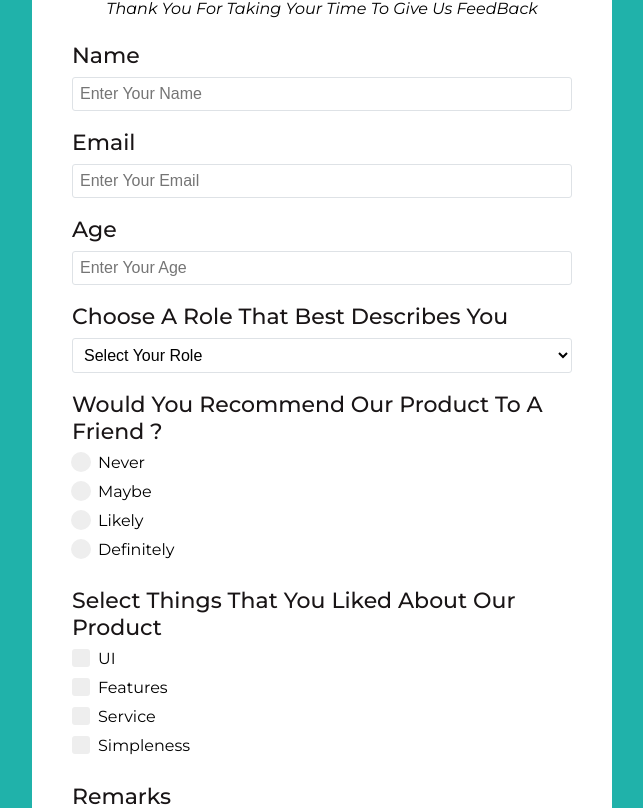
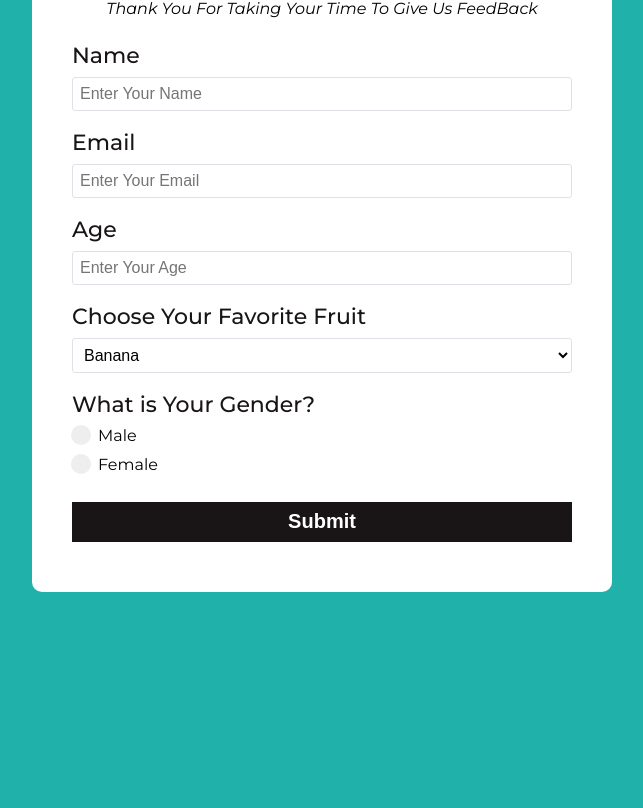
Before and after one commit to DavidDimasPatty/DavidDimasPatty-Practice-Challenge---Automated-Tester, a website: page public/page/survey.html in a window 1280 px wide. Shown: the part 144-952 px from the top of the page, without its empty margins (318-961 px from the left). After the commit the page ends 800 px from the top, so only its background shows below. Drawn offline with Linux system fonts and the light colour scheme.

Commit message:
change styling

```diff
--- a/public/page/index.css
+++ b/public/page/index.css
@@ -7,6 +7,10 @@ body {
     background-color: lightseagreen;
     box-shadow: none;
    }
+   #username{
+       margin-bottom: 10px;
+   }
+
 #popupbox{
 margin: 0;
 margin-left: 40%;
--- a/public/page/survey.css
+++ b/public/page/survey.css
@@ -35,7 +35,7 @@ form {
     font-size: 22px;
 }
 
-#name, #email, #number, #dropdown {
+#name, #email, #number, #favoriteFruit {
     outline: none;
     width: 100%;
     padding: 7px;
@@ -46,7 +46,7 @@ form {
     box-sizing: border-box;
 }
 
-#dropdown, option {
+#favoriteFruit, option {
     outline: none;
 }
 
@@ -247,7 +247,7 @@ button {
     form {
         font-size: 18px;
     }
-    #name, #email, #number, #dropdown, textarea {
+    #name, #email, #number, #favoriteFruit, textarea {
         font-size: 15px;
     }
     [type="radio"]+label, [type="checkbox"]+label>span {
@@ -269,7 +269,7 @@ button {
     form {
         font-size: 15px;
     }
-    #name, #email, #number, #dropdown, textarea {
+    #name, #email, #number, #favoriteFruit, textarea {
         font-size: 12px;
     }
     [type="radio"]+label, [type="checkbox"]+label>span {
--- a/public/page/survey.html
+++ b/public/page/survey.html
@@ -16,11 +16,11 @@
             <h1 id="title">Survey Form</h1>
             <p id="description">Thank You For Taking Your Time To Give Us FeedBack</p>
         </header>
-        <form id="survey-form">
+        <form id="survey-form" action="/success">
 
             <div class="form-group">
                 <label for="name" id="name-label">Name</label>
-                <input type="text" name="name" id="name" placeholder="Enter Your Name" required>
+                <input type="text" name="name" id="name" placeholder="Enter Your Name" maxlength="20" required>
             </div>
             <div class="form-group">
                 <label for="email" id="email-label">Email</label>
@@ -28,80 +28,32 @@
             </div>
             <div class="form-group">
                 <label for="age" id="number-label">Age</label>
-                <input type="number" name="age" id="number" min="1" max="99" placeholder="Enter Your Age">
+                <input type="number" name="age" id="number" min="17" max="40" placeholder="Enter Your Age">
             </div>
 
             <div class="form-group">
-                <label for="occupation">Choose A Role That Best Describes You</label>
-                <select name="occupation" id="dropdown">
-                    <option selected disabled value>Select Your Role</option>
-                    <option value="student">Student</option>
-                    <option value="full-time-job">Full Time Job</option>
-                    <option value="part-time-job">Part Time Job</option>
-                    <option value="prefer-to-not-say">Prefer Not To Say</option>
-                    <option value="other">Other</option>
+                <label for="occupation">Choose Your Favorite Fruit</label>
+                <select name="occupation" id="favoriteFruit">
+                    <option selected disabled value>Select Your Favorite Fruit</option>
+                    <option value="Banana" selected>Banana</option>
+                    <option value="Apple">Apple</option>
+                    <option value="Orange">Orange</option>
                 </select>
             </div>
 
             <div class="form-group">
-                <label for="rating">Would You Recommend Our Product To A Friend ?</label>
+                <label for="rating">What is Your Gender?</label>
                 <div class="radio-group">
-                    <input type="radio" name="rating" id="never" value="never"><label for="never"> Never </label>
+                    <input type="radio" name="rating" id="male" value="male"><label for="male"> Male </label>
                 </div>
                 <div class="radio-group">
-                    <input type="radio" name="rating" id="maybe" value="maybe"><label for="maybe"> Maybe </label>
+                    <input type="radio" name="rating" id="female" value="female"><label for="female"> Female </label>
                 </div>
-                <div class="radio-group">
-                    <input type="radio" name="rating" id="likely" value="likely"><label for="likely"> Likely </label>
-                </div>
-                <div class="radio-group">
-                    <input type="radio" name="rating" id="definitely" value="definitely"><label for="definitely">
-                        Definitely
-                    </label>
-                </div>
+
+            </div>
             </div>
 
-            <div class="form-group">
-                <label for="liked">Select Things That You Liked About Our Product</label>
-                <div class="checkbox-group">
-                    <input type="checkbox" name="liked" id="ui" value="ui"><label for="ui">
-                        <svg class="check-mark-svg" xmlns="http://www.w3.org/2000/svg" viewBox="0 0 100 100">
-                            <polyline class="check-mark-svg-path" points="25.5,53.5 39.5,67.5 72.5,34.5 " />
-                        </svg>
-                        <span>UI</span>
-                    </label>
-                </div>
-                <div class="checkbox-group">
-                    <input type="checkbox" name="liked" id="features" value="features"><label for="features">
-                        <svg class="check-mark-svg" xmlns="http://www.w3.org/2000/svg" viewBox="0 0 100 100">
-                            <polyline class="check-mark-svg-path" points="25.5,53.5 39.5,67.5 72.5,34.5 " />
-                        </svg>
-                        <span>Features</span>
-                    </label>
-                </div>
-                <div class="checkbox-group">
-                    <input type="checkbox" name="liked" id="service" value="service"><label for="service">
-                        <svg class="check-mark-svg" xmlns="http://www.w3.org/2000/svg" viewBox="0 0 100 100">
-                            <polyline class="check-mark-svg-path" points="25.5,53.5 39.5,67.5 72.5,34.5 " />
-                        </svg>
-                        <span>Service</span>
-                    </label>
-                </div>
-                <div class="checkbox-group">
-                    <input type="checkbox" name="liked" id="simpleness" value="simpleness"><label for="simpleness">
-                        <svg class="check-mark-svg" xmlns="http://www.w3.org/2000/svg" viewBox="0 0 100 100">
-                            <polyline class="check-mark-svg-path" points="25.5,53.5 39.5,67.5 72.5,34.5 " />
-                        </svg>
 
-                        <span>Simpleness</span>
-                    </label>
-                </div>
-            </div>
-
-            <div class="form-group">
-                <label for="remark">Remarks</label>
-                <textarea name="remark" id="remark" placeholder="Tell Us How Can We Improve.."></textarea>
-            </div>
 
             <div class="form-group">
                 <button id="submit" type="submit">Submit</button>
```
Also changed, not shown: public/page/success.html (+1 -1 lines), public/page/survey.js (added).
